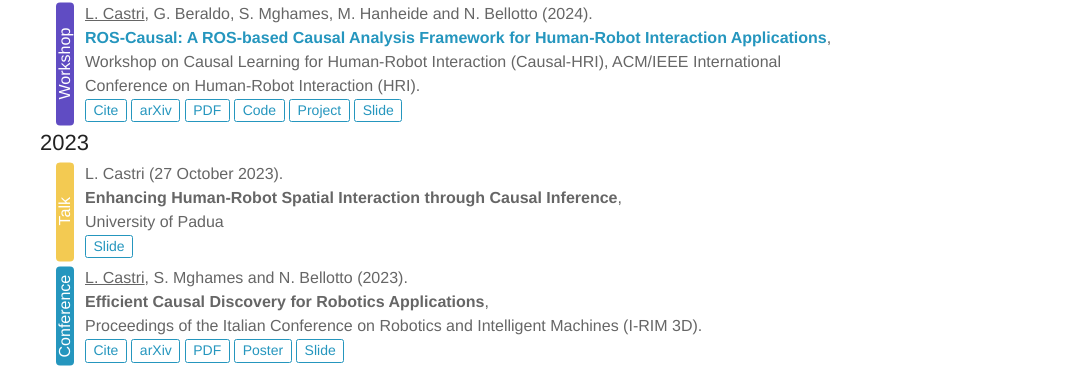
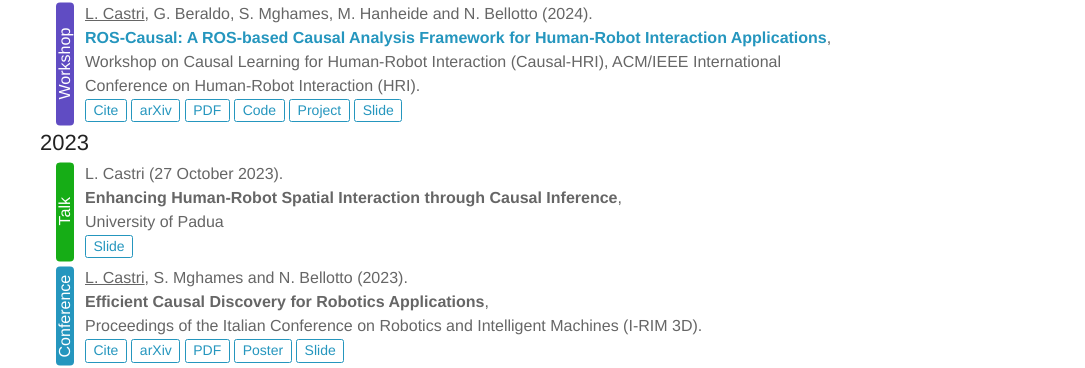
Before and after one commit to lcastri/lcastri.github.io, a Jekyll site: the page built from publications.html, in a window 1280 px wide. Shown: the part 600-968 px from the top of the page, without its empty margins (195-1280 px from the left). Built offline with Jekyll 4.4.1, drawn with Linux system fonts in a browser that asks for light colours; nearby versions of some CDN libraries.

Commit message:
talk color

```diff
--- a/_sass/base/variables.sass
+++ b/_sass/base/variables.sass
@@ -5,7 +5,7 @@ $alpha: #666
 $beta: #222
 $gama: #aaa
 $delta: #2596be
-$talk_color: #F3CA52
+$talk_color: #16ad16
 $lecture_color: #16ad16
 $journal_color: #FF6600
 $workshop_color: #604CC3
```
